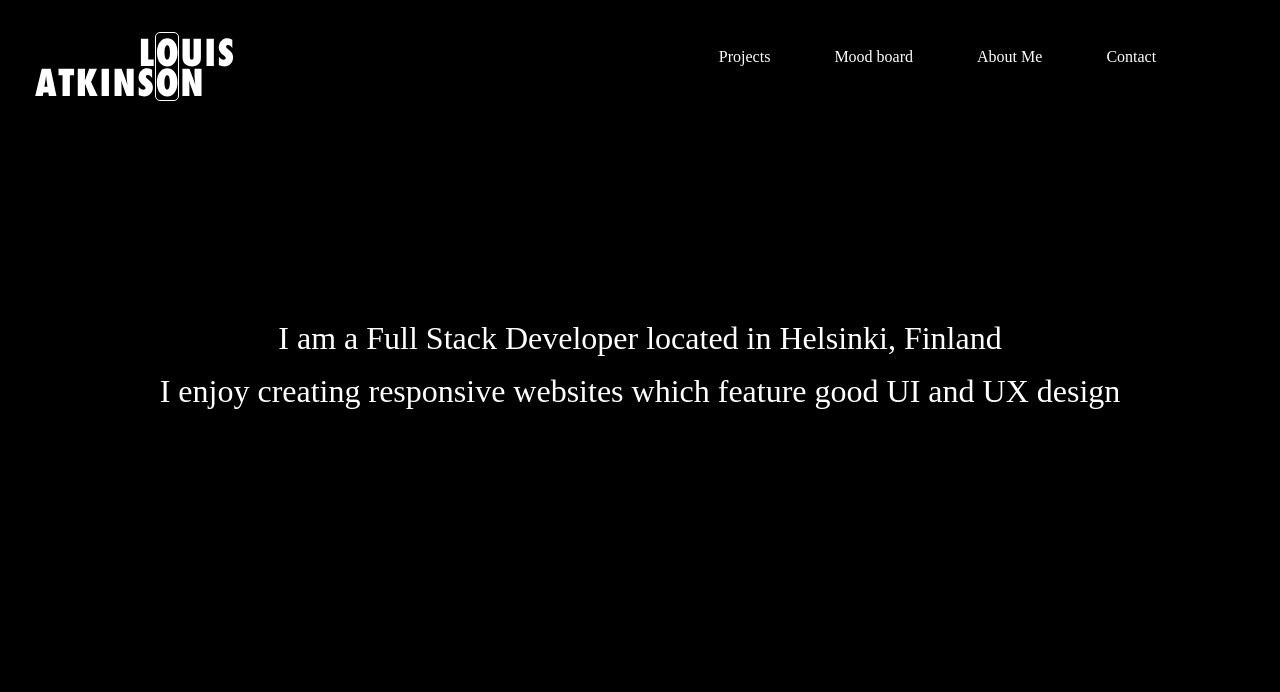
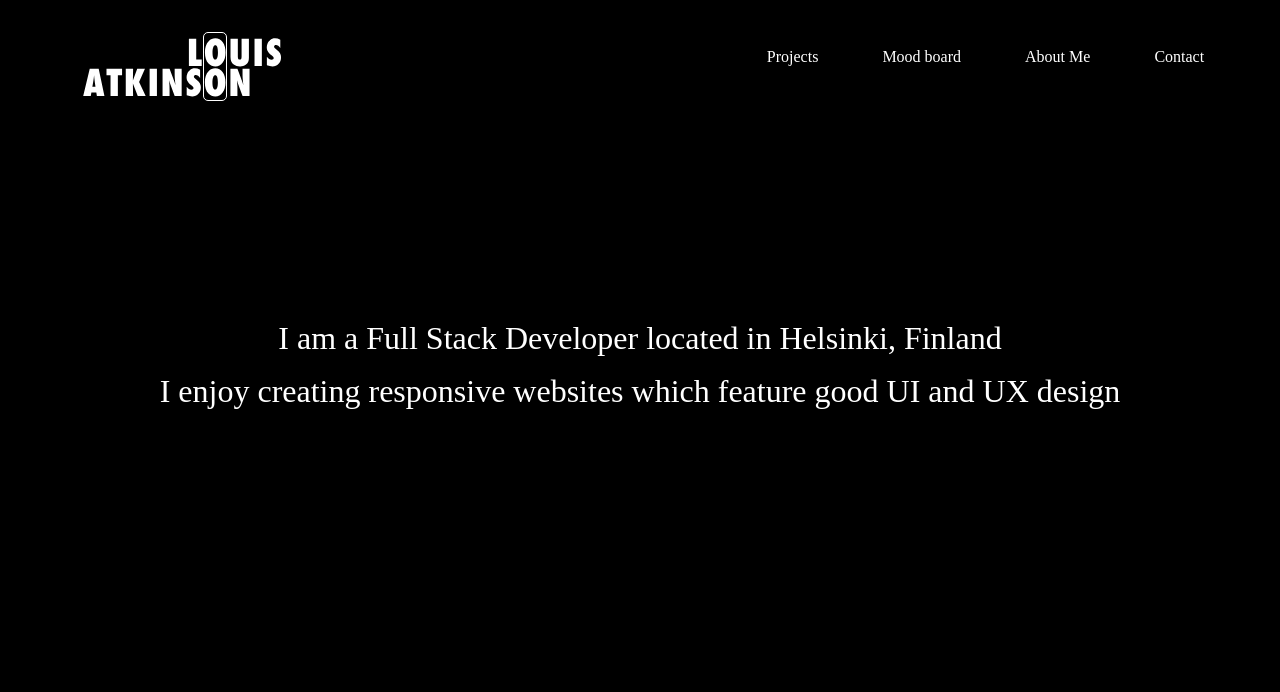
Before and after one commit to elfransat/Personal-Portfolio-BCH-, a plain HTML site: page index.html in a window 1280 px wide. Shown: the top 692 px of the page. Drawn offline with Linux system fonts and the light colour scheme; some icons are missing; a web font is replaced by a local one.

Commit message:
Merged changes into the master branch

```diff
--- a/style.scss
+++ b/style.scss
@@ -40,7 +40,7 @@ header {
   display: flex;
   justify-content: space-between;
   flex-direction: row;
-  padding-left: 2rem;
+  padding-left: 5rem;
 }
 /* hides hamburger menu since isn't needed on desktop */
 .nav-list {
```
Also changed, not shown: style.css.
